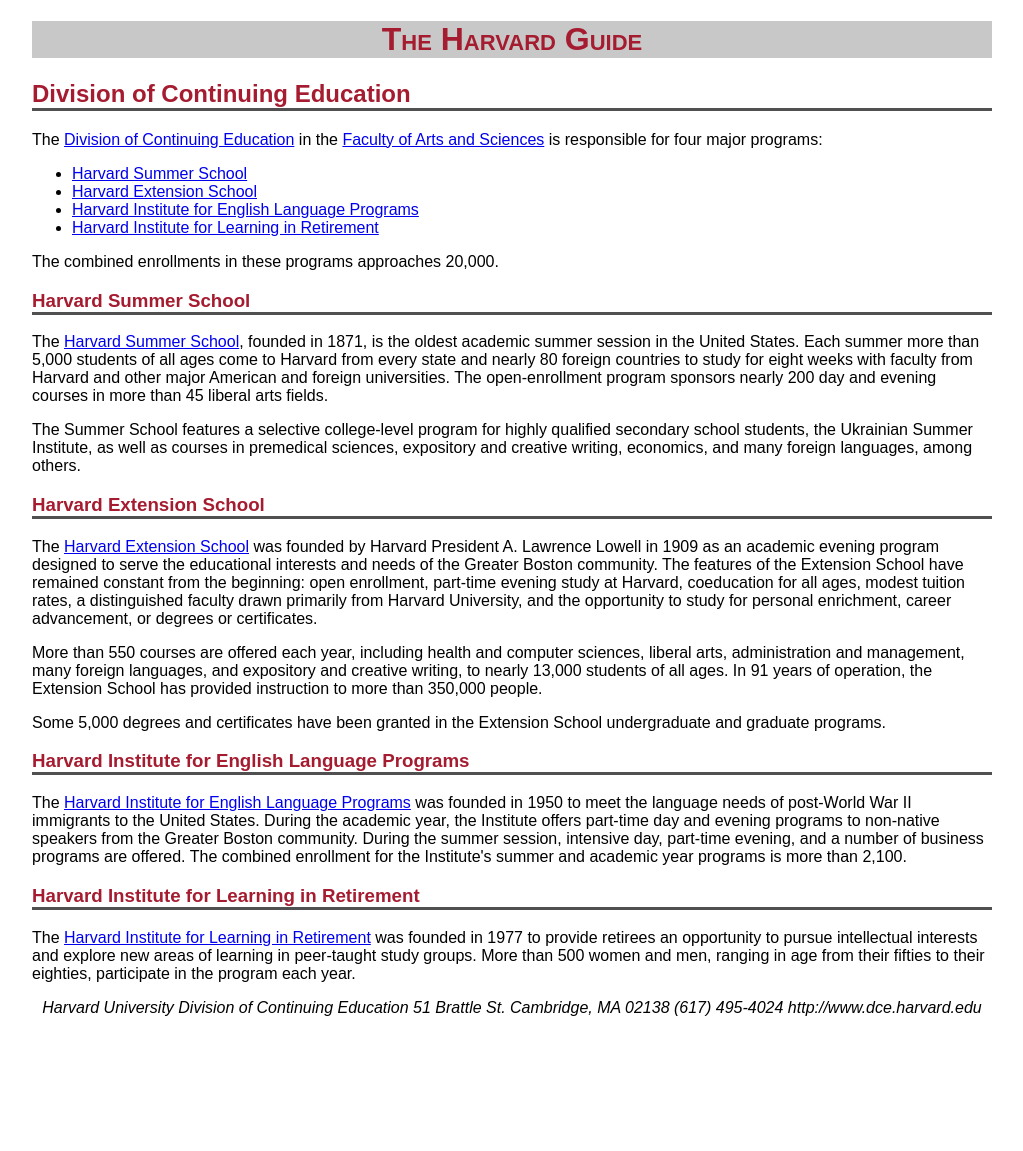
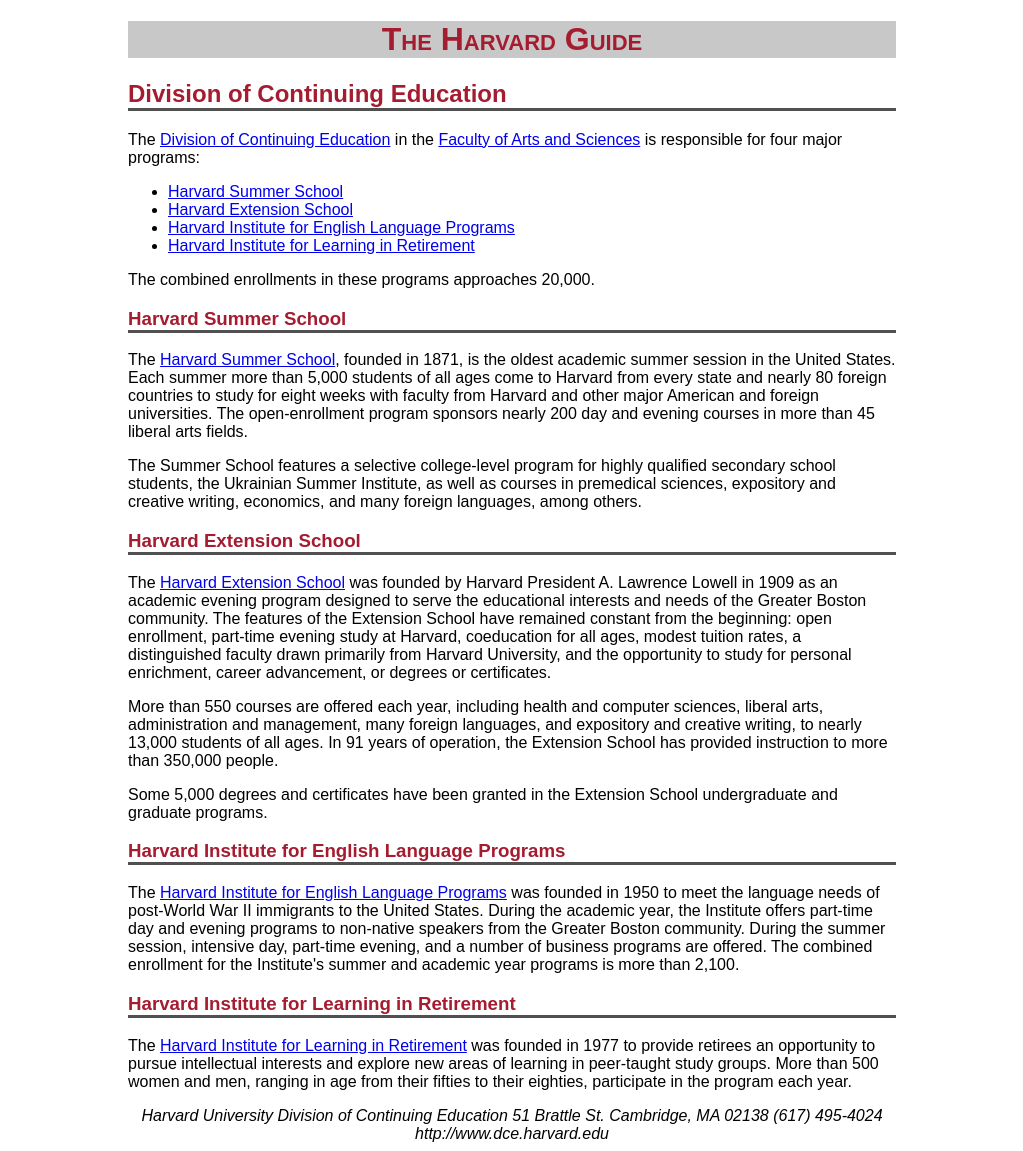
Before and after one commit to jhollist/cscie12, a PHP site: page /harvard_guide_dce.html in a window 1280 px wide. Shown: the whole page, without its empty margins (128-1151 px from the left). Before the commit the page ends 1016 px from the top, so only its background shows below. Run offline with PHP 8.4, Linux system fonts and the light colour scheme.

Commit message:
changed width

```diff
--- a/Assignment1/cscie12_assignment1/harvard_guide.css
+++ b/Assignment1/cscie12_assignment1/harvard_guide.css
@@ -17,7 +17,7 @@ h2,h3 {
 body {
   margin-left: auto;
   margin-right: auto;
-  width: 75%;
+  width: 60%;
   height: 100%;
   font-family: sans-serif;
 }
```
